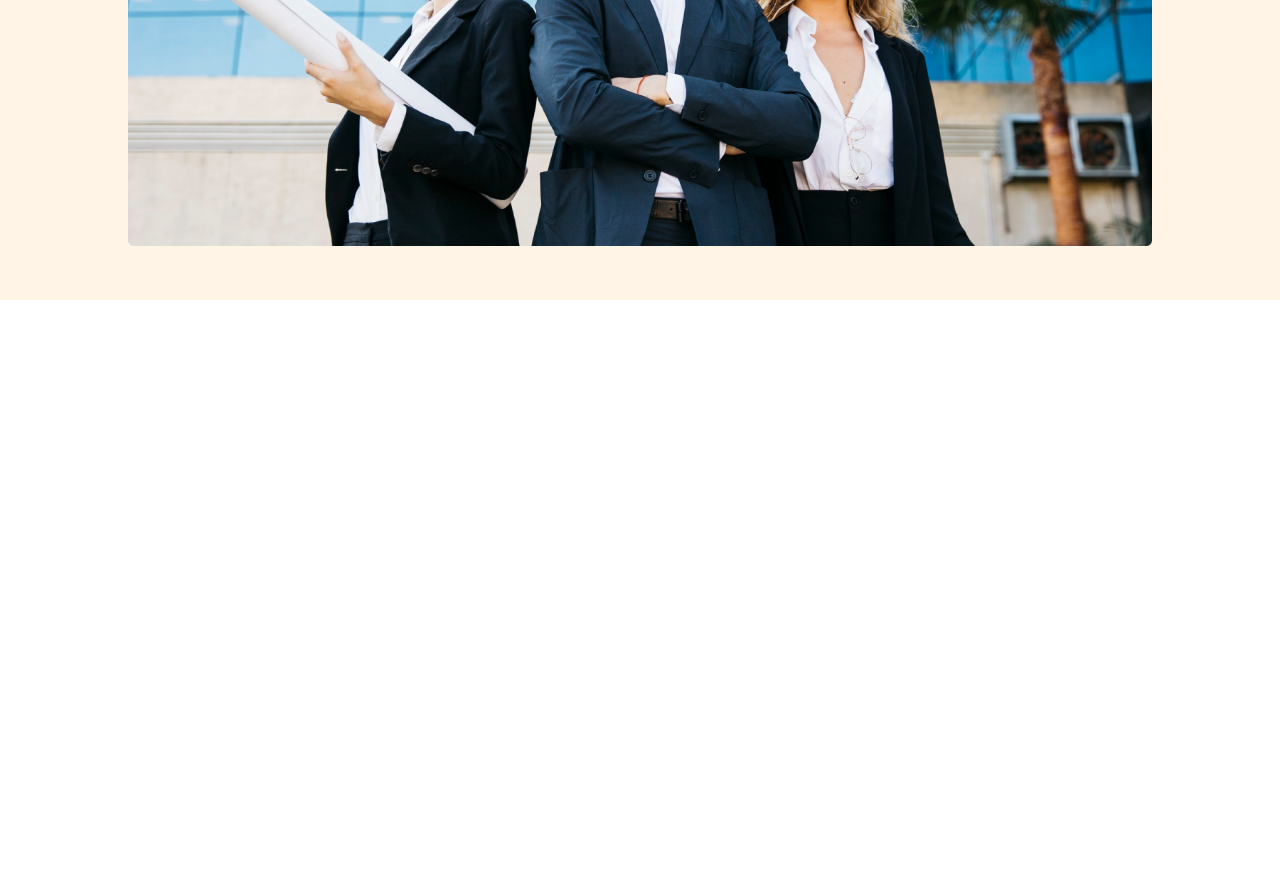
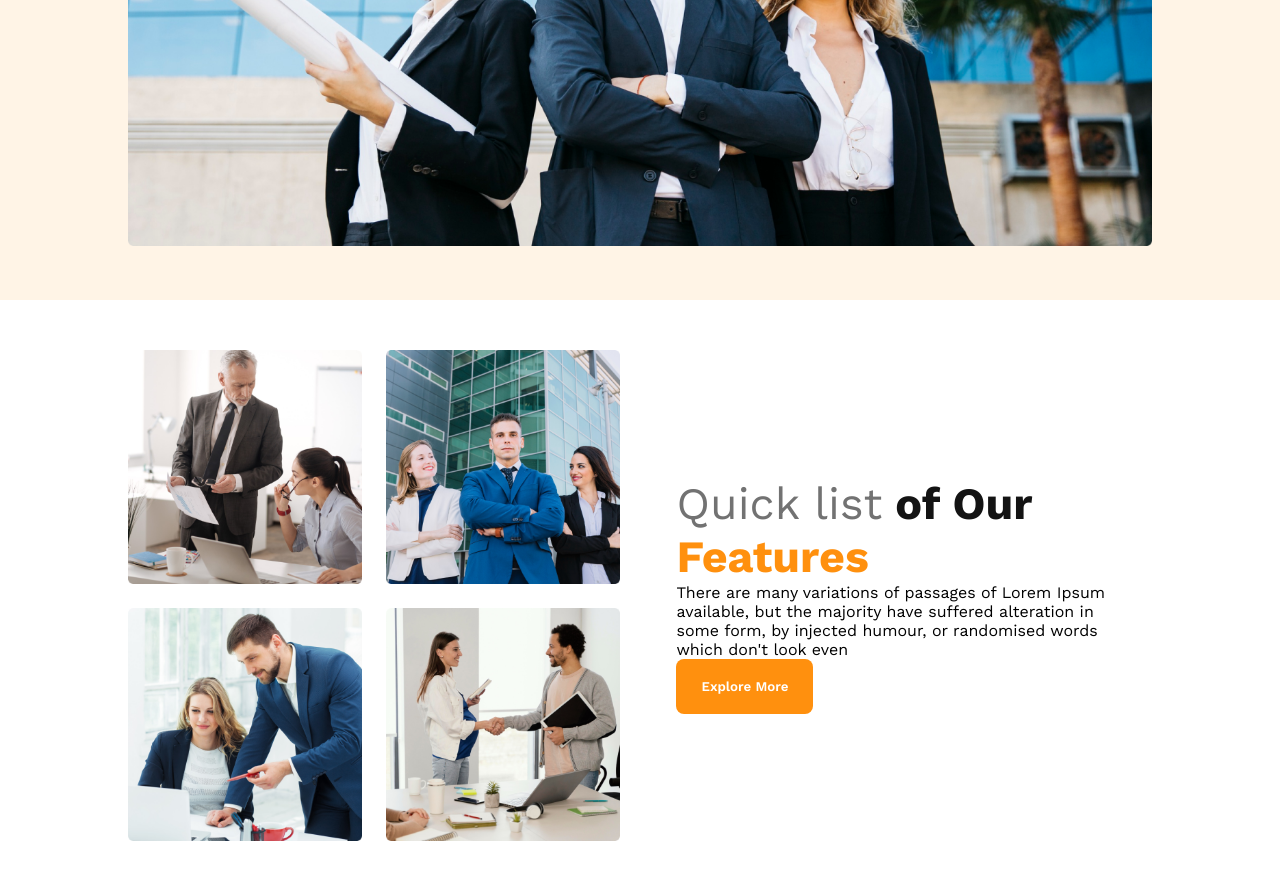
Before and after one commit to Paban09/g3-architect-website, a plain HTML site: page index.html in a window 1280 px wide. Shown: the part 714-1593 px from the top of the page. Before the commit the page ends 1014 px from the top, so only its background shows below. Drawn offline with nearby package versions, Linux system fonts and the light colour scheme.

Commit message:
feature-section

```diff
--- a/css/style.css
+++ b/css/style.css
@@ -86,6 +86,55 @@ nav li a{
 }
 
 
+/* main style  */
+main{
+    padding: 50px 10%;
+    margin: 0 auto;
+}
+
+.teams-container{
+    display: flex;
+    align-items: center;
+
+    justify-content: space-between;
+}
+
+.teams-img-container{
+    width: 48%;
+    display: grid;
+    gap: 1.5rem;
+    grid-template-columns: repeat(2,1fr);
+    /* grid-template-rows: repeat(2,1fr); */
+}
+
+.teams-img-container img{
+    width: 100%;
+}
+
+.teams-content{
+    width: 48%;
+    padding: 1rem;
+}
+
+.teams-title{
+    font-size: 2.8rem;
+    /* font-weight: 700; */
+}
+
+.teams-title-one{
+    color:#727272;
+    font-weight: 500;
+}
+.teams-title-two{
+    color:#131313;
+    font-weight: 700;
+}
+.teams-title-three{
+    color: #FF900E;
+    font-weight: 700;
+}
+
+
 /* responsive style small screen */
 @media screen and (max-width:576px) {
     /* header style  */
--- a/index.html
+++ b/index.html
@@ -37,7 +37,24 @@
 
     <!-- feature section  -->
     <main>
+        <!-- teams section start  -->
+        <section class="teams-container">
 
+            <div class="teams-img-container">
+                <img src="./images/team1.png" alt="">
+                <img src="./images/team2.png" alt="">
+                <img src="./images/team3.png" alt="">
+                <img src="./images/team4.png" alt="">
+            </div>
+
+            <div class="teams-content">
+                <h3 class="teams-title"><span class="teams-title-one">Quick list</span> <span class="teams-title-two">of Our</span> <span class="teams-title-three">Features</span></h3>
+                <p class="teams-description">There are many variations of passages of Lorem Ipsum available, but the majority have suffered alteration in some form, by injected humour, or randomised words which don't look even</p>
+                <button class="btn-primary">Explore More</button>
+
+            </div>
+
+        </section>
     </main>
 
     <!-- footer section  -->
```
